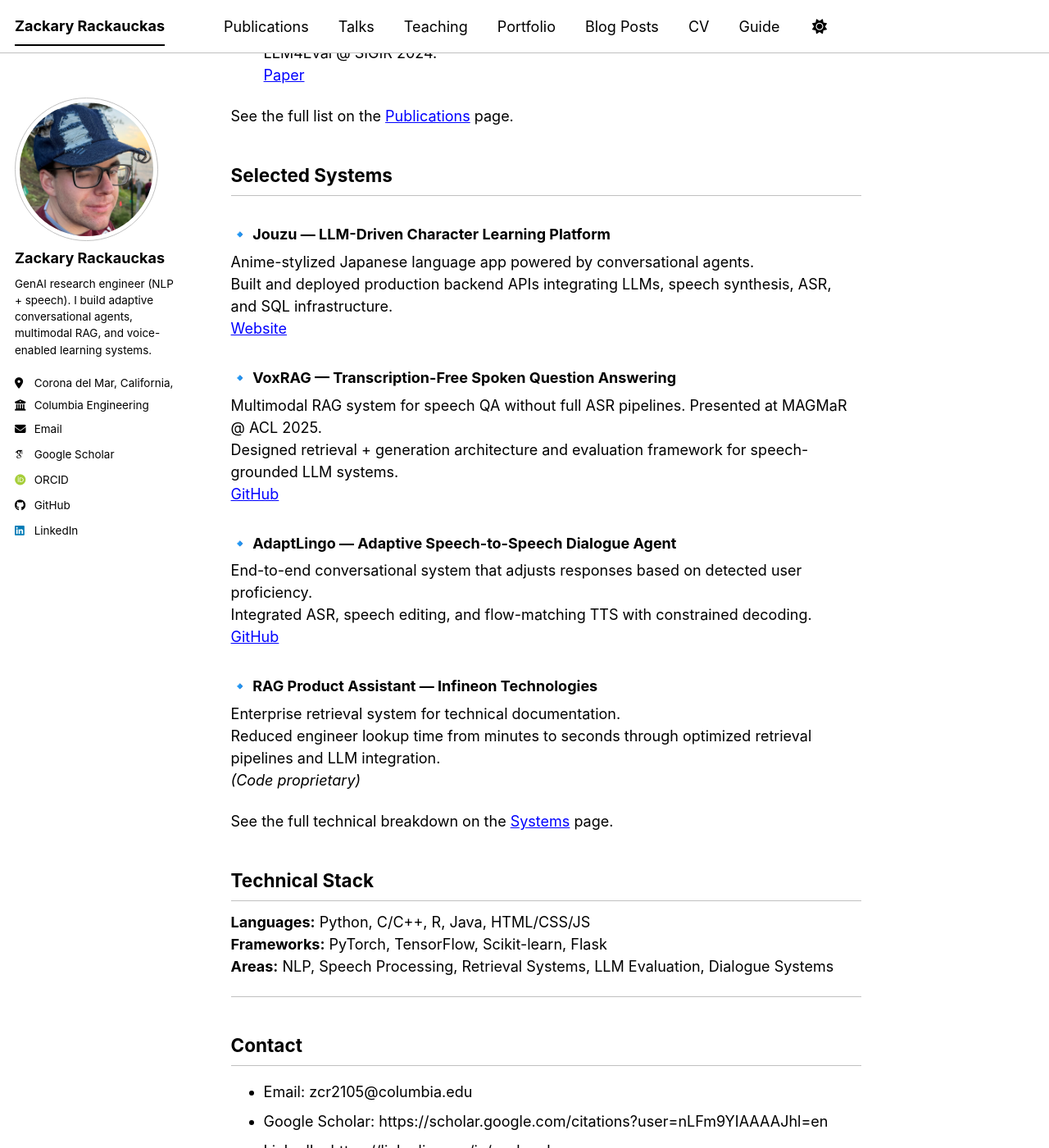
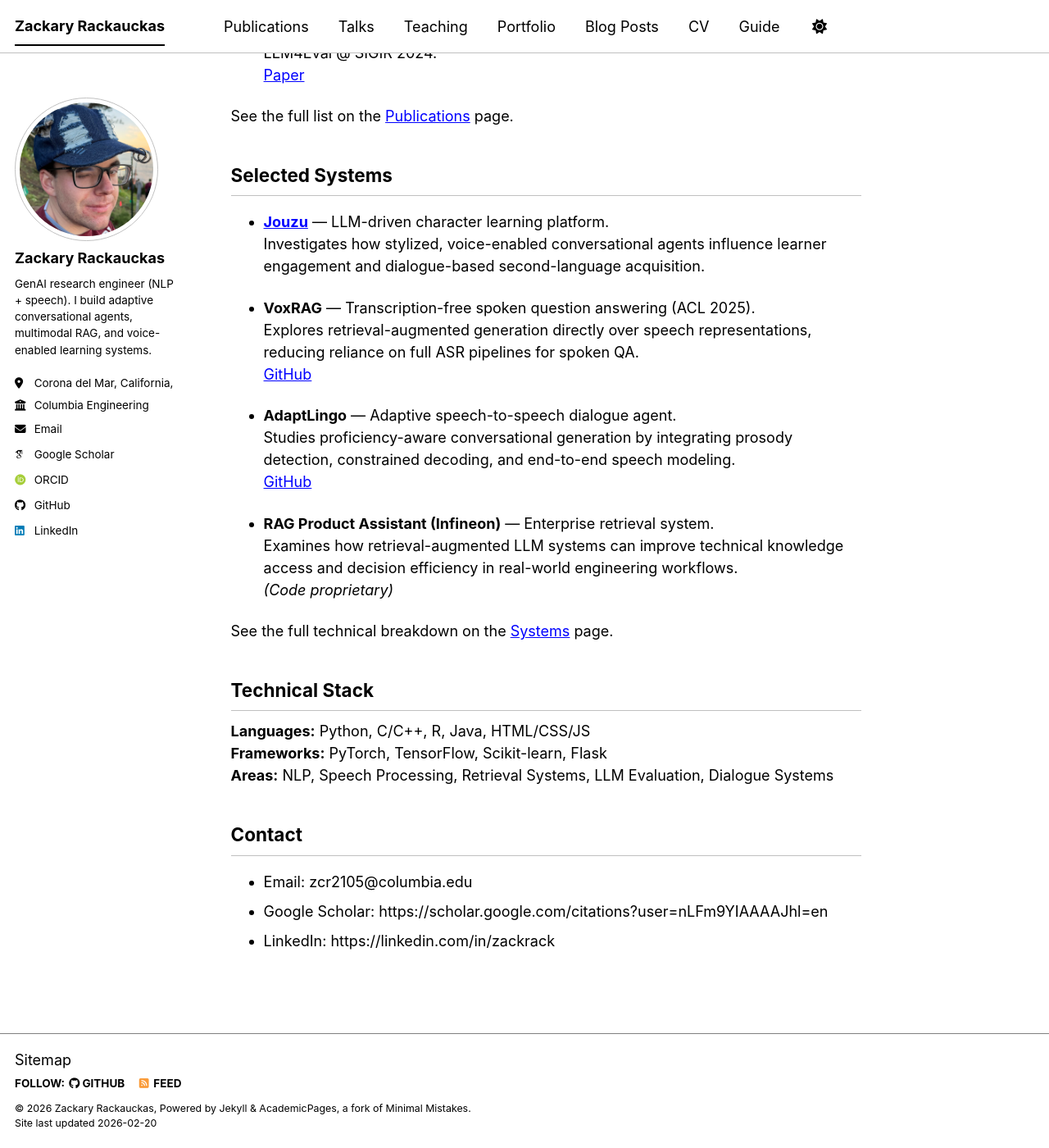
Before and after one commit to zackrack/zackrack.github.io, a Jekyll site: the page built from _pages/about.md, in a window 1280 px wide and 1400 px high, scrolled down 1210 px. Shown: the whole window at 82% size. Built offline with Jekyll 4.4.1, drawn with Linux system fonts in a browser that asks for light colours; some web fonts are replaced; a script bundle is joined from its source files by our own code; library files that are not in the unit come from our copies.

Commit message:
Revise system descriptions in about.md
Updated descriptions for selected systems to enhance clarity and detail.

```diff
--- a/_pages/about.md
+++ b/_pages/about.md
@@ -42,25 +42,20 @@ See the full list on the [Publications](/publications/) page.
 
 ## Selected Systems
 
-### 🔹 Jouzu — LLM-Driven Character Learning Platform
-Anime-stylized Japanese language app powered by conversational agents.
-Built and deployed production backend APIs integrating LLMs, speech synthesis, ASR, and SQL infrastructure.
-[Website](https://jouzu.ai)
+- **[Jouzu](https://jouzu.ai)** — LLM-driven character learning platform.
+  Investigates how stylized, voice-enabled conversational agents influence learner engagement and dialogue-based second-language acquisition.
 
-### 🔹 VoxRAG — Transcription-Free Spoken Question Answering
-Multimodal RAG system for speech QA without full ASR pipelines. Presented at MAGMaR @ ACL 2025.
-Designed retrieval + generation architecture and evaluation framework for speech-grounded LLM systems.
-[GitHub](https://github.com/zackrack/voxrag)
+- **VoxRAG** — Transcription-free spoken question answering (ACL 2025).
+  Explores retrieval-augmented generation directly over speech representations, reducing reliance on full ASR pipelines for spoken QA.
+  [GitHub](https://github.com/zackrack/voxrag)
 
-### 🔹 AdaptLingo — Adaptive Speech-to-Speech Dialogue Agent
-End-to-end conversational system that adjusts responses based on detected user proficiency.
-Integrated ASR, speech editing, and flow-matching TTS with constrained decoding.
-[GitHub](https://github.com/zackrack/adaptlingo)
+- **AdaptLingo** — Adaptive speech-to-speech dialogue agent.
+  Studies proficiency-aware conversational generation by integrating prosody detection, constrained decoding, and end-to-end speech modeling.
+  [GitHub](https://github.com/zackrack/adaptlingo)
 
-### 🔹 RAG Product Assistant — Infineon Technologies
-Enterprise retrieval system for technical documentation.
-Reduced engineer lookup time from minutes to seconds through optimized retrieval pipelines and LLM integration.
-*(Code proprietary)*
+- **RAG Product Assistant (Infineon)** — Enterprise retrieval system.
+  Examines how retrieval-augmented LLM systems can improve technical knowledge access and decision efficiency in real-world engineering workflows.
+  *(Code proprietary)*
 
 See the full technical breakdown on the [Systems](/systems/) page.
 
@@ -70,8 +65,6 @@ See the full technical breakdown on the [Systems](/systems/) page.
 **Frameworks:** PyTorch, TensorFlow, Scikit-learn, Flask
 **Areas:** NLP, Speech Processing, Retrieval Systems, LLM Evaluation, Dialogue Systems
 
----
-
 ## Contact
 
 - Email: zcr2105@columbia.edu
```
